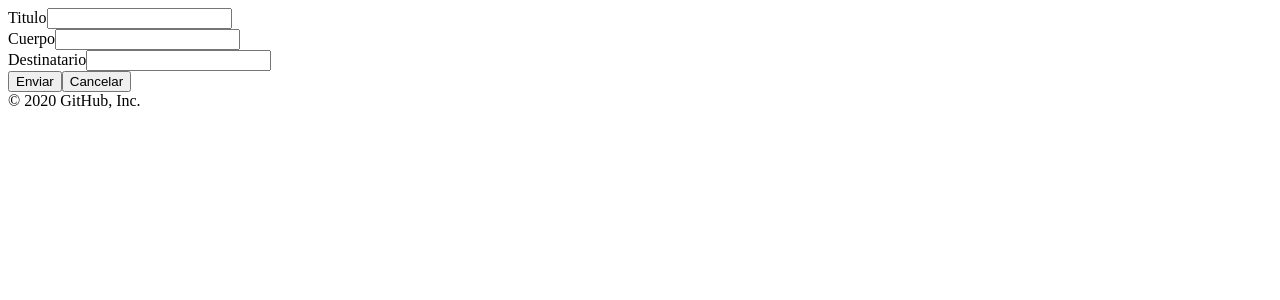
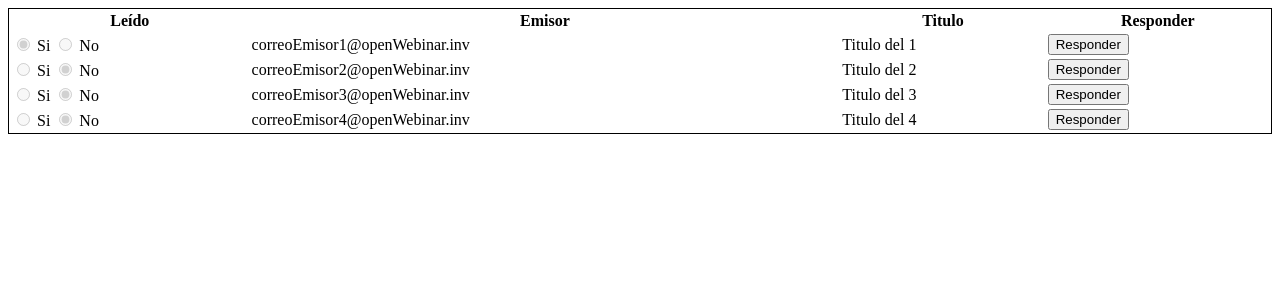
Before and after one commit to Mauri-R95/CursoAngular8, an Angular app: page / in a window 1280 px wide. Shown: the top 300 px of the page. Built offline with nearby package versions, Linux system fonts and the light colour scheme.

Commit message:
comunicacion padre-hijo

```diff
--- a/src/app/Components/lista-correos/lista-correos.component.html
+++ b/src/app/Components/lista-correos/lista-correos.component.html
@@ -3,19 +3,30 @@
         <th>Leído</th>
         <th>Emisor</th>
         <th>Titulo</th>
+        <th>Responder</th>
     </tr>
-    <tr *ngFor="let correo of correos index as i;">
+    <ng-container *ngFor="let correo of correos; index as i;">
+        <tr>
             <td>
-            <input type="radio" name="leido-{{i}}" [(ngModel)]="correo.leido" [value]=true > Si
-            <input type="radio" name="leido-{{i}}" [(ngModel)]="correo.leido" [value]=false > No
+                <input type="radio" name="leido-{{i}}" [(ngModel)]="correo.leido" [value]=true disabled> Si
+                <input type="radio" name="leido-{{i}}" [(ngModel)]="correo.leido" [value]=false disabled> No
                 <!--<div *ngIf="correo.leido">Si</div>
                 <div *ngIf="!correo.leido">No</div> -->
             </td>
             <td>{{correo.emisor}}</td>
             <td>{{correo.titulo}}</td>
+            <td>
+                <button (click)="clickResponder(correo)">Responder</button>
+            </td>
         </tr>
+        <tr *ngIf="correo.responder">
+            <app-nuevo-correo [correo]="correo"></app-nuevo-correo>
+        </tr>
+    </ng-container>
 </table>
 <!--Se muestra el cambio instantaneo al presionar el checkbox de la tabla-->
-<h2>Estado de lectura del correo 1:</h2>
+<!--<h2>Estado de lectura del correo 1:</h2>
 <h3 *ngIf="correos[0].leido">Si</h3>
-<h3 *ngIf="!correos[0].leido">No</h3>
+<h3 *ngIf="!correos[0].leido">No</h3>-->
+
+<app-nuevo-correo *ngIf="responder" [correo]="correoAResponder"></app-nuevo-correo>
--- a/src/app/Components/lista-correos/lista-correos.component.ts
+++ b/src/app/Components/lista-correos/lista-correos.component.ts
@@ -8,6 +8,8 @@ import { Component, OnInit } from '@angular/core';
 export class ListaCorreosComponent implements OnInit {
 
   correos: any[];
+  responder: boolean;
+  correoAResponder: any;
 
   constructor() {
     const correo1 = {
@@ -30,9 +32,32 @@ export class ListaCorreosComponent implements OnInit {
     this.correos = [];
     this.correos.push(correo1);
     this.correos.push(correo2);
+
+    this.correos.push({
+      titulo: "Titulo del 3",
+      cuerpo: `Cuerpo del Email, Cuerpo del Email, Cuerpo del Email, Cuerpo del Email, Cuerpo del Email, Cuerpo del Email
+        Cuerpo del Email, Cuerpo del Email, Cuerpo del Email, Cuerpo del Email, Cuerpo del Email, Cuerpo del Email, Cuer`,
+      emisor: 'correoEmisor3@openWebinar.inv',
+      destinatario: 'correoReceptor@openWebinar.inv',
+      leido: false,
+    });
+    this.correos.push({
+      titulo: "Titulo del 4",
+      cuerpo: `Cuerpo del Email, Cuerpo del Email, Cuerpo del Email, Cuerpo del Email, Cuerpo del Email, Cuerpo del Email
+        Cuerpo del Email, Cuerpo del Email, Cuerpo del Email, Cuerpo del Email, Cuerpo del Email, Cuerpo del Email, Cuer`,
+      emisor: 'correoEmisor4@openWebinar.inv',
+      destinatario: 'correoReceptor@openWebinar.inv',
+      leido: false,
+    });
+    this.responder = false;
   }
 
   ngOnInit(): void {
   }
 
+  clickResponder(correo){
+    //this.responder = !this.responder;
+    //this.correoAResponder = correo;
+    correo.responder = !correo.responder;
+  }
 }
--- a/src/app/Components/nuevo-correo/nuevo-correo.component.html
+++ b/src/app/Components/nuevo-correo/nuevo-correo.component.html
@@ -34,4 +34,3 @@
       <button type="reset" (click)="onReset()">Cancelar</button>
     </div>
   </form>
-  © 2020 GitHub, Inc.
--- a/src/app/Components/nuevo-correo/nuevo-correo.component.ts
+++ b/src/app/Components/nuevo-correo/nuevo-correo.component.ts
@@ -1,4 +1,4 @@
-import { Component, OnInit } from '@angular/core';
+import { Component, OnInit, Input } from '@angular/core';
 import { FormBuilder, FormGroup, Validators } from '@angular/forms';
 
 @Component({
@@ -10,6 +10,7 @@ export class NuevoCorreoComponent implements OnInit {
 
   nuevoCorreo: FormGroup;
   submitted = false;
+  @Input() correo: any;
 
   constructor(private formBuilder: FormBuilder) { }
 
@@ -19,6 +20,14 @@ export class NuevoCorreoComponent implements OnInit {
       cuerpo: ['', [Validators.required, Validators.minLength(10)]],
       destinatario: ['', [Validators.required, Validators.email]],
     });
+
+    if(this.correo != undefined){
+      console.log("A", this.correo);
+      this.nuevoCorreo.patchValue({
+        titulo: 'Re: '+ this.correo.titulo,
+        destinatario: this.correo.emisor
+      })
+    }
   }
 
   get formulario(){ return this.nuevoCorreo.controls; }
--- a/src/app/app.component.html
+++ b/src/app/app.component.html
@@ -1,6 +1,6 @@
 
 <!--Fichero autogenerado por angular-->
 <router-outlet></router-outlet>
-<!--<app-correo></app-correo>
-<app-lista-correos></app-lista-correos>-->
-<app-nuevo-correo></app-nuevo-correo>
+<!--<app-correo></app-correo>-->
+<app-lista-correos></app-lista-correos>
+<!--<app-nuevo-correo></app-nuevo-correo>-->
```
Also changed, not shown: src/styles.scss (line endings or trailing spaces). Lines whose indentation alone changed are shown as unchanged.
